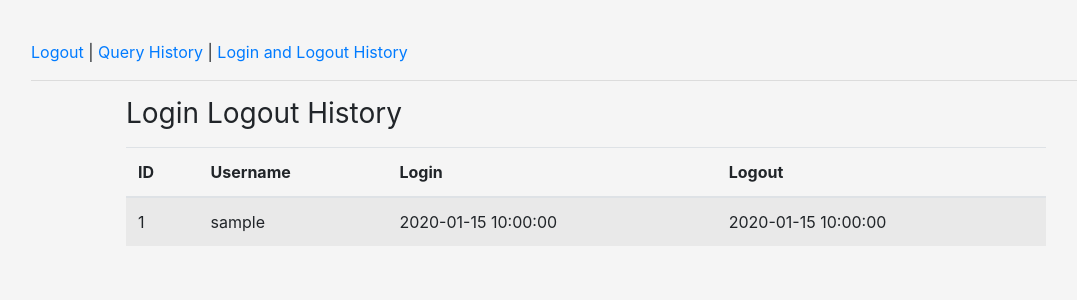
After one commit to CeciliaCY/AppSecDB, a Flask app: page /login_history in a window 1280 px wide. The commit adds this page. Shown: the top 300 px of the page, without its empty margins (54-1131 px from the left). Run offline with Flask 2, Linux system fonts and the light colour scheme; the visitor is signed in with stand-in values (Sample User, id 1); tables that the repository leaves empty hold one stand-in row (values such as "Sample post"); some libraries are stand-ins or nearby versions.

Commit message:
History list done

```diff
--- a/app.py
+++ b/app.py
@@ -14,7 +14,7 @@ from datetime import datetime
 
 base_dir = os.path.dirname(os.path.abspath(__file__))
 database_file = "sqlite:///{}".format(os.path.join(base_dir, "instance/spellcheck.db"))
-print (database_file)
+
 
 app = Flask(__name__)
 #Set secret key for session management
@@ -31,7 +31,7 @@ db = SQLAlchemy(app)
 csrf = CSRFProtect(app)
 
 # Disable CSRF for testing
-#app.config['WTF_CSRF_METHODS'] = []
+app.config['WTF_CSRF_METHODS'] = []
 
 #Define user model
 class User(db.Model):
@@ -40,14 +40,14 @@ class User(db.Model):
     password = db.Column(db.String(86), nullable=False)
     twofa = db.Column(db.String(11), nullable=False)
     role = db.Column(db.String(6),nullable = True)
-    #histories = db.relationship('History', backref = 'user', lazy = True)
-    #queries = db.relationship('Query', backref = 'user', lazy = True)
+    #histories = db.relationship('LogHistory', backref = 'user', lazy = True)
+    #queries = db.relationship('QueryHistory', backref = 'user', lazy = True)
 
 
     def __repr__(self):
-        return "<User %r %r %r>" % (self.username, self.password, self.twofa)
+        return "<User %r %r %r %r>" % (self.username, self.password, self.twofa, self.role)
 
-class History(db.Model):
+class LogHistory(db.Model):
     __tablename__ = 'histories'
     logid = db.Column(db.Integer, nullable=False, autoincrement = True, primary_key=True)
     loginTime = db.Column(db.DateTime, nullable=False)
@@ -56,9 +56,9 @@ class History(db.Model):
     #username = db.Column(db.String(20), nullable=False, db.ForeignKey('user.username'))
 
     def __repr__(self):
-        return "<History %r %r %r %r>" % (self.logid, self.loginTime, self.logoutTime, self.username)
+        return "<LogHistory %r %r %r %r>" % (self.logid, self.loginTime, self.logoutTime, self.username)
 
-class Query(db.Model):
+class QueryHistory(db.Model):
     __tablename__ = 'queries'
     queryid = db.Column(db.Integer, nullable=False, autoincrement = True, primary_key=True)
     querytext = db.Column(db.String(4000), nullable=False)
@@ -67,7 +67,7 @@ class Query(db.Model):
     #username = db.Column(db.String(20), nullable=False, db.ForeignKey('user.username'))
 
     def __repr__(self):
-        return "<Query %r %r %r %r>" % (self.queryid, self.querytext, self.queryresult, self.username)
+        return "<QueryHistory %r %r %r %r>" % (self.queryid, self.querytext, self.queryresult, self.username)
 
 
 #Index page redirects to login page
@@ -114,6 +114,7 @@ def register():
 
 @app.route('/login', methods =['POST','GET'])
 def login():
+    admin = False
     if request.method =='POST':
         result=""
         #Using lower() to avoid case sensetive for user name
@@ -134,11 +135,13 @@ def login():
                         #Get UTC datetime
                         timestamp = datetime.utcnow()
                         #Set session if login success
-                        session['logged_in'] = username
+                        session['logged_in'] = True
+                        #Set session username for later query
+                        session['user'] = username
                         #Set session loginTime for later query
                         session['loginTime'] =timestamp.isoformat()
-
-                        log = History(username=username,loginTime = timestamp)
+                        session['role']=user.role
+                        log = LogHistory(username=username,loginTime = timestamp)
                         db.session.add(log)
 
                         db.session.commit()
@@ -160,13 +163,12 @@ def login():
 
 @app.route('/spell_check', methods =['POST','GET'])
 def spell_check():
-    #Convert session loginTime to datetime format for comparison
-    currentLoginTime = datetime.strptime(session['loginTime'], '%Y-%m-%dT%H:%M:%S.%f')
-
-    currentlog= History.query.filter_by(loginTime = currentLoginTime).first()
-
-    if(session.get('logged_in')== currentlog.username):
-        #Get current work directory
+    if session.get('logged_in') == True:
+        if (session['role']) == 'admin':
+            admin = True
+        else:
+            admin = False
+            #Get current work directory
         cpath = os.getcwd()
 
         if request.method =='POST':
@@ -176,15 +178,16 @@ def spell_check():
             textfile.close()
             tmp=subprocess.check_output([cpath+'/static/a.out',cpath+'/static/text.txt', cpath+'/static/wordlist.txt']).decode("utf-8")
             misword = tmp.replace("\n",", ")[:-2]
-            querylog = Query(querytext=textout,queryresult = misword, username = currentlog.username)
+            querylog = QueryHistory(querytext=textout,queryresult = misword, username = session['user'])
             db.session.add(querylog)
             db.session.commit()
-            return render_template ('spell_check.html', misword = misword, textout=textout)
+            return render_template ('spell_check.html', misword = misword, textout=textout, admin=admin)
         if request.method =='GET':
-            return render_template ('spell_check.html')
+            return render_template ('spell_check.html', admin=admin)
     else:
         return redirect(url_for('login'))
 
+    #Convert session loginTime to datetime format for comparison
 
 
 @app.route('/logout')
@@ -192,7 +195,7 @@ def logout():
     timestamp = datetime.utcnow()
     #Convert session loginTime to datetime format for comparison
     currentLoginTime = datetime.strptime(session['loginTime'], '%Y-%m-%dT%H:%M:%S.%f')
-    currentlog= History.query.filter_by(loginTime = currentLoginTime).first()
+    currentlog= LogHistory.query.filter_by(loginTime = currentLoginTime, username = session['user']).first()
     currentlog.logoutTime = timestamp
     db.session.add(currentlog)
     db.session.commit()
@@ -200,6 +203,46 @@ def logout():
     session.clear()
     return redirect(url_for('login'))
 
+
+@app.route('/history')
+def history():
+    if session.get('logged_in') == True:
+        if session['role'] == 'admin':
+            queries = QueryHistory.query.order_by(QueryHistory.queryid)
+            admin = True
+        else:
+            queries = QueryHistory.query.filter_by(username = session['user']).order_by(QueryHistory.queryid)
+            admin = False
+
+        num = queries.count()
+
+        return render_template('queryhistory.html', queries = queries, numqueries=num, admin=admin)
+    else:
+        return redirect(url_for('login'))
+
+@app.route('/history/query<id>')
+def query(id):
+    if session.get('logged_in') == True:
+        if session['role'] == 'admin':
+            query = QueryHistory.query.filter_by(queryid = id).first()
+            admin = True
+        else:
+            query = QueryHistory.query.filter_by(queryid = id, username=session['user']).first()
+            admin = False
+        return render_template('queryview.html', query = query, admin=admin)
+    else:
+        return redirect(url_for('login'))
+
+@app.route('/login_history')
+def login_history():
+    if session.get('logged_in') == True and session['role'] == 'admin':
+        queries = LogHistory.query.order_by(LogHistory.logid).all()
+        admin = True
+        return render_template('login_history.html', queries = queries, admin=admin)
+    else:
+        return redirect(url_for('spell_check'))
+
+
 if __name__ == "__main__":
 
     app.run(debug=True)
--- a/static/text.txt
+++ b/static/text.txt
@@ -1 +1 @@
-fdf fdaf check
+taff  test ss eted
--- a/templates/base.html
+++ b/templates/base.html
@@ -14,7 +14,10 @@
   {% for message in get_flashed_messages() %}
     <div class="flash">{{ message }}</div>
   {% endfor %}
-  {% block content %}{% endblock %}
+
+  {% block content %}
+  {% endblock %}
+
  <!-- Optional JavaScript -->
     <!-- jQuery first, then Popper.js, then Bootstrap JS -->
     <script src="https://code.jquery.com/jquery-3.2.1.slim.min.js" integrity="sha384-KJ3o2DKtIkvYIK3UENzmM7KCkRr/rE9/Qpg6aAZGJwFDMVNA/GpGFF93hXpG5KkN" crossorigin="anonymous"></script>
--- /dev/null
+++ b/templates/login_history.html
@@ -0,0 +1,52 @@
+{% extends 'base.html' %}
+
+{% block title %}
+Text to check
+{% endblock %}
+
+{% block content %}
+<div class="container">
+    <a href="{{url_for('logout')}}">Logout</a> | <a href="{{url_for('history')}}">Query History</a> {% if admin %}| <a href="{{url_for('login_history')}}">Login and Logout History</a> {% endif %}
+    <hr>
+    <div class="row">
+        <div class="col-1"></div>
+        <div class="col-10">
+            <form method="post" autocomplete="off">
+
+                <h1 class="h3 mb-3 font-weight-normal">Login Logout History</h1>
+                <input type="hidden" name="csrf_token" value="{{ csrf_token() }}">
+                <table class="table table-striped">
+                    <thead>
+                    <tr>
+                        <th>ID </th>
+                        <th>Username</th>
+                        <th>Login</th>
+                        <th>Logout</th>
+
+                    </tr>
+                </thead>
+                <tbody>
+                {% for query in queries %}
+                    <tr>
+                    <td id={{query.logid}}>{{ query.logid }}</td>
+                    <td>{{ query.username }}</td>
+                    <td>{{ query.loginTime }}</td>
+                    <td>{{ query.logoutTime if (query.logoutTime) else 'N/A'}}</td>
+
+                    </tr>
+                {% endfor %}
+                </tbody>
+               </table>
+
+
+
+
+
+
+            </form>
+        </div>
+        <div class="col-1"></div>
+    </div>
+</div>
+
+{% endblock %}
--- a/templates/spell_check.html
+++ b/templates/spell_check.html
@@ -6,7 +6,8 @@ Text to check
 
 {% block content %}
 <div class="container">
-    <a href="logout">Logout</a>
+    <a href="{{url_for('logout')}}">Logout</a> | <a href="{{url_for('history')}}">Query History</a> {% if admin %}| <a href="{{url_for('login_history')}}">Login and Logout History</a> {% endif %}
+    <hr>
     <div class="row">
         <div class="col-1"></div>
         <div class="col-10">
@@ -28,7 +29,7 @@ Text to check
         </div>
         <div class="col-1"></div>
     </div>
-
 </div>
 
+
 {% endblock %}
```
Also changed, not shown: templates/queryhistory.html (added, +54 -0 lines), templates/queryview.html (added, +33 -0 lines), tests/test_valid.py (+3 -7 lines), requirements.txt (line endings or trailing spaces).
